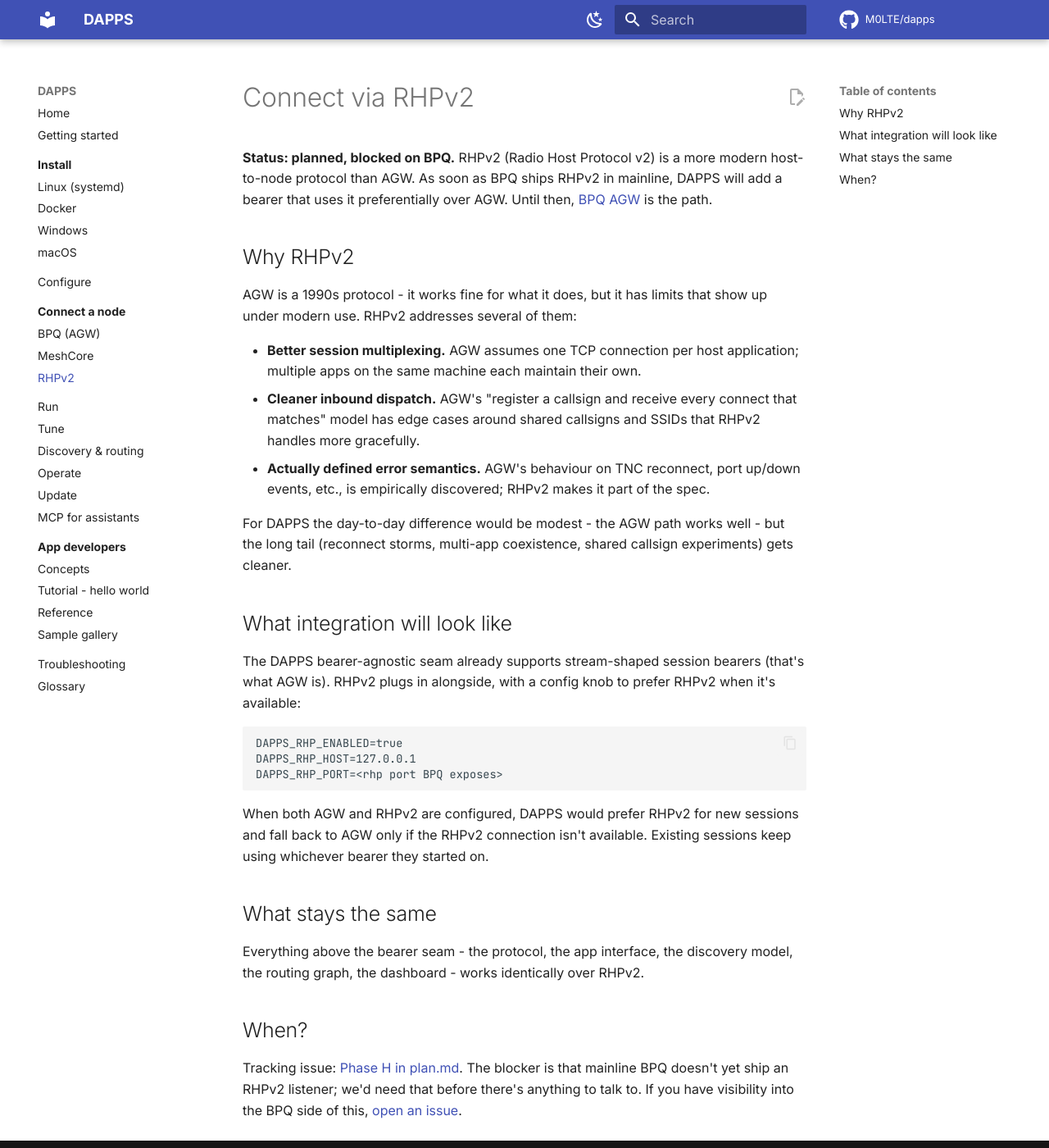
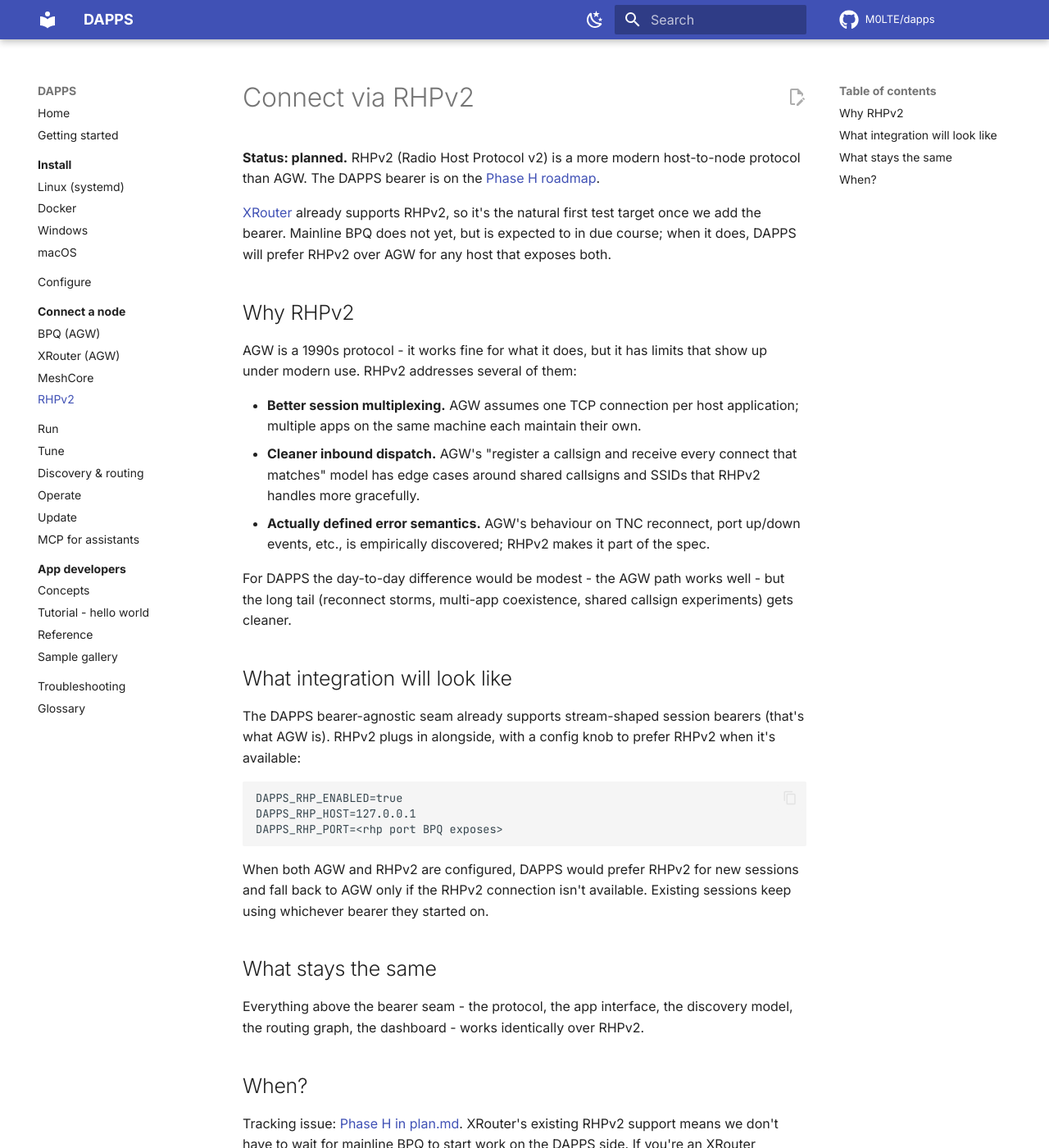
Before and after one commit to M0LTE/dapps, an MkDocs documentation site: the page built from docs/connect/rhp.md, in a window 1280 px wide and 1400 px high. Shown: the whole window at 82% size. Built offline with MkDocs 1.6.1 and Material for MkDocs 9.7.7, drawn with Linux system fonts in a browser that asks for light colours; comment, search, counter and statistics services are not loaded; some of the changed text lies outside the part shown.

Commit message:
docs: add XRouter to Connect a node + reframe RHPv2 (#97)
XRouter (Paula Dowie, G8PZT) is the most common British BPQ
alternative; it has both AGW and RHPv2 support. Add a dedicated
connect/xrouter.md page with the honest "untested but expected to
work" caveat - we don't have an XRouter docker image like we do
for BPQ, so it's not in the integration test matrix yet. Calls
for an XRouter operator to try it and report back.

The RHPv2 page previously framed the bearer as "blocked on BPQ"
since mainline BPQ doesn't ship RHPv2 yet. With XRouter as a real
RHPv2 host already in production, the framing changes - XRouter is
the natural first test target for the DAPPS RHPv2 bearer when we
write it.

Co-authored-by: Claude Opus 4.7 <noreply@anthropic.com>

```diff
--- a/docs/connect/rhp.md
+++ b/docs/connect/rhp.md
@@ -1,6 +1,8 @@
 # Connect via RHPv2
 
-**Status: planned, blocked on BPQ.** RHPv2 (Radio Host Protocol v2) is a more modern host-to-node protocol than AGW. As soon as BPQ ships RHPv2 in mainline, DAPPS will add a bearer that uses it preferentially over AGW. Until then, [BPQ AGW](bpq.md) is the path.
+**Status: planned.** RHPv2 (Radio Host Protocol v2) is a more modern host-to-node protocol than AGW. The DAPPS bearer is on the [Phase H roadmap](https://github.com/M0LTE/dapps/blob/master/plan.md#phase-h---concrete-bearer-integrations).
+
+[XRouter](xrouter.md) already supports RHPv2, so it's the natural first test target once we add the bearer. Mainline BPQ does not yet, but is expected to in due course; when it does, DAPPS will prefer RHPv2 over AGW for any host that exposes both.
 
 ## Why RHPv2
 
@@ -30,4 +32,4 @@ Everything above the bearer seam - the protocol, the app interface, the discover
 
 ## When?
 
-Tracking issue: [Phase H in plan.md](https://github.com/M0LTE/dapps/blob/master/plan.md#phase-h--concrete-bearer-integrations). The blocker is that mainline BPQ doesn't yet ship an RHPv2 listener; we'd need that before there's anything to talk to. If you have visibility into the BPQ side of this, [open an issue](https://github.com/M0LTE/dapps/issues).
+Tracking issue: [Phase H in plan.md](https://github.com/M0LTE/dapps/blob/master/plan.md#phase-h---concrete-bearer-integrations). XRouter's existing RHPv2 support means we don't have to wait for mainline BPQ to start work on the DAPPS side. If you're an XRouter operator with RHPv2 enabled and would like to be in the loop on testing, [open an issue](https://github.com/M0LTE/dapps/issues).
--- a/mkdocs.yml
+++ b/mkdocs.yml
@@ -95,6 +95,7 @@ nav:
   - Connect a node:
       - connect/index.md
       - BPQ (AGW): connect/bpq.md
+      - XRouter (AGW): connect/xrouter.md
       - MeshCore: connect/meshcore.md
       - RHPv2: connect/rhp.md
   - Run: run.md
```
Also changed, not shown: docs/connect/index.md (+2 -1 lines), docs/connect/xrouter.md (added, +42 -0 lines).
